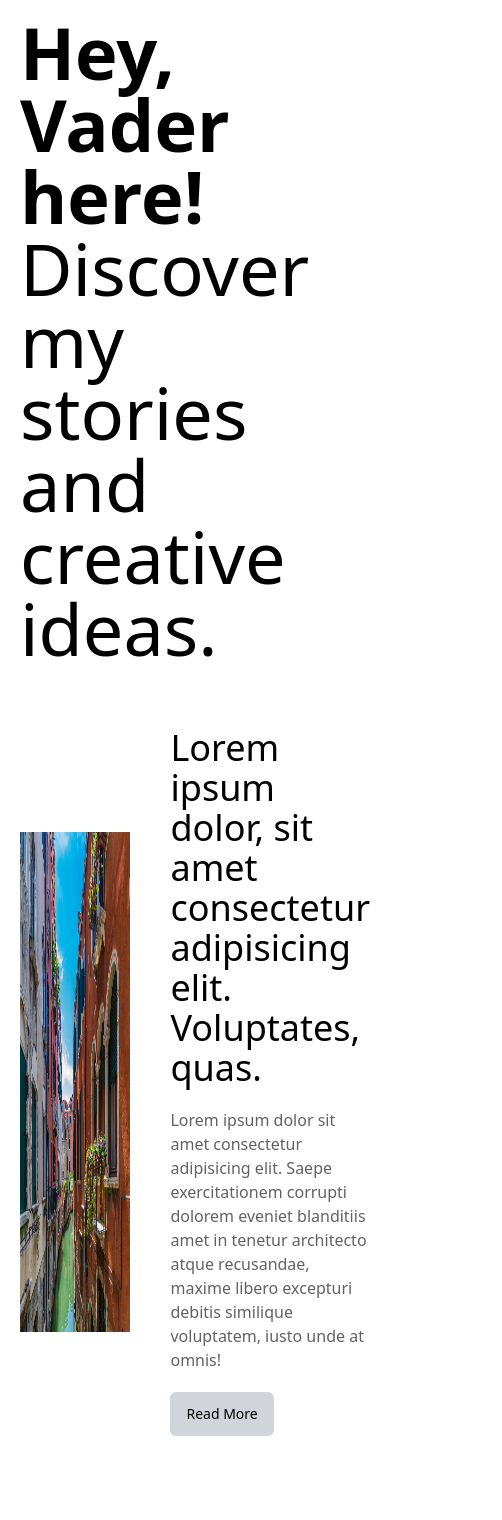
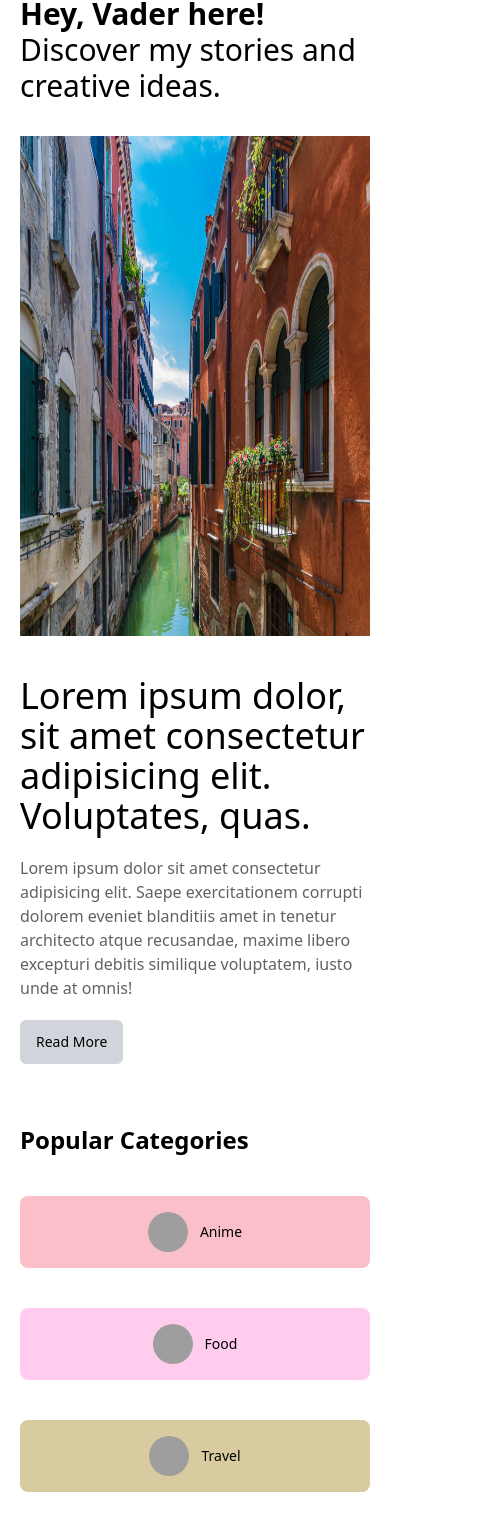
Before and after one commit to Vader4k/blog, a Next.js app: page / in a window 390 px wide. Shown: the part 97-1617 px from the top of the page, 502 px wide, since content can reach past the window. Built offline with nearby package versions, Linux system fonts and the light colour scheme; grey boxes are pictures that could not be loaded.

Commit message:
@add/ made entire homepage responsive

```diff
--- a/src/app/page.tsx
+++ b/src/app/page.tsx
@@ -9,7 +9,7 @@ const Home = () => {
     <div>
       <Featured />
       <CategoryList />
-      <div className='flex justify-between w-full gap-20'>
+      <div className='flex md:flex-row flex-col justify-between w-full gap-10 lg:gap-20'>
         <Card />
         <Menu />
       </div>
--- a/src/components/Card.tsx
+++ b/src/components/Card.tsx
@@ -6,7 +6,7 @@ import { recentPosts } from "@/lib/recentposts";
 
 const Card = () => {
   return (
-    <div className="flex-[5]">
+    <div className="flex-1 md:flex-[5]">
       <h1 className="font-semibold text-3xl mb-5">Recent Posts</h1>
       <CardContainer />
       <div className="w-full">
@@ -22,16 +22,16 @@ const CardContainer = () => {
   return (
     <div className="py-5 flex flex-col gap-10">
       {recentPosts.map((post) => (
-        <div className="flex gap-10" key={post.id}>
-          <Image width={400} height={300} alt={post.title} src={post.image} />
+        <div className="flex justify-center lg:justify-start flex-wrap xl:flex-nowrap gap-10" key={post.id}>
+          <Image className="max-w-[500px] w-full" width={400} height={300} alt={post.title} src={post.image} />
           <div className="flex flex-col justify-between items-start">
             <div className="flex gap-1 items-center">
               <span className="text-gray-600 text-sm">{post.date}</span>
               -
               <span className="uppercase text-red-700 font-medium">{post.category}</span>
             </div>
-            <h1 className="font-bold text-2xl">{post.title}</h1>
-            <p className="text-gray-500 ">{truncateDescription(post.desc)}</p>
+            <h1 className="font-bold text-2xl max-w-[500px]">{post.title}</h1>
+            <p className="text-gray-500 max-w-[500px]">{truncateDescription(post.desc)}</p>
             <button type="button" className="border-b border-black py-1">Read More</button>
           </div>
         </div>
--- a/src/components/CategoryList.tsx
+++ b/src/components/CategoryList.tsx
@@ -14,8 +14,8 @@ const CategoryList = () => {
 
   return (
     <div className="py-10">
-      <h1 className="font-semibold text-4xl">Popular Categories</h1>
-      <div className="flex justify-between py-10 mt-5 gap-10">
+      <h1 className="font-semibold text-2xl md:text-4xl">Popular Categories</h1>
+      <div className="flex flex-wrap md:flex-nowrap justify-between py-5 md:py-10 mt-5 gap-10">
         {categories.map((category) => (
           <Link
             href={category.url}
--- a/src/components/Featured.tsx
+++ b/src/components/Featured.tsx
@@ -2,13 +2,13 @@ import Image from "next/image";
 
 const Featured = () => {
   return (
-    <div className="py-10">
-      <h1 className="text-7xl">
+    <div className="py-5 md:py-10">
+      <h1 className="text-3xl md:text-5xl lg:text-7xl">
         <b>Hey, Vader here!</b> Discover my stories and creative ideas.
       </h1>
-      <div className="mt-16 flex gap-10 items-center">
+      <div className="mt-8 md:mt-16 flex-col md:flex-row flex gap-10 items-center">
         <div className="flex-1 relative min-h-[500px]">
-          <Image src={'/44775.jpg'} fill alt="venice"/>
+          <Image className="h-[500px] w-full" src={'/44775.jpg'} width={500} height={500} alt="venice"/>
         </div>
         <div className="flex-1 items-start flex flex-col gap-5">
           <h1 className="text-4xl font-medium">
--- a/src/components/Footer.tsx
+++ b/src/components/Footer.tsx
@@ -3,7 +3,7 @@ import { footerLinks } from "@/lib/footer";
 
 const Footer = () => {
   return (
-    <footer className="px-5 border-t mt-20 py-8 md:px-20 flex-col gap-5 md:flex-row flex items-start justify-between w-full">
+    <footer className="px-5 border-t md:mt-20 py-8 md:px-20 flex-col gap-5 md:flex-row flex items-start justify-between w-full">
       <div className="flex flex-col gap-2 flex-1">
         <div className="flex items-center gap-1">
           <Image src={"/logo.png"} alt="logo" width={40} height={40} />
--- a/src/components/Menu.tsx
+++ b/src/components/Menu.tsx
@@ -30,7 +30,7 @@ const Menu = () => {
   };
 
   return (
-    <div className="flex-[2]">
+    <div className="flex-1 md:flex-[2]">
       <span className="text-sm text-gray-500">What{"'"}s hot</span>
       <h1 className="text-2xl font-bold">Most Popular</h1>
       <div className="py-8 flex flex-col gap-5 items-start">
@@ -78,15 +78,14 @@ const Menu = () => {
         <div className="py-8 flex flex-col gap-5">
           {recentPosts.slice(0, 3).map((post) => (
             <Link className="flex gap-3 items-center" key={post.id} href={"/"}>
-              <div className="relative flex items-center justify-center w-[100px] border-[3px] border-gray-300 rounded-full ">
               <Image
                 width={100}
                 height={100}
                 src={post.image}
                 alt={post.title}
-                  className="rounded-full size-[60px] object-cover"
+                className="rounded-full size-[60px] object-cover border-2 border-gray-400"
               />
-              </div>
+
               <div className="flex flex-col items-start gap-1">
                 <span
                   style={{ backgroundColor: bgColor(post.category) }}
```
Lines whose indentation alone changed are shown as unchanged.
